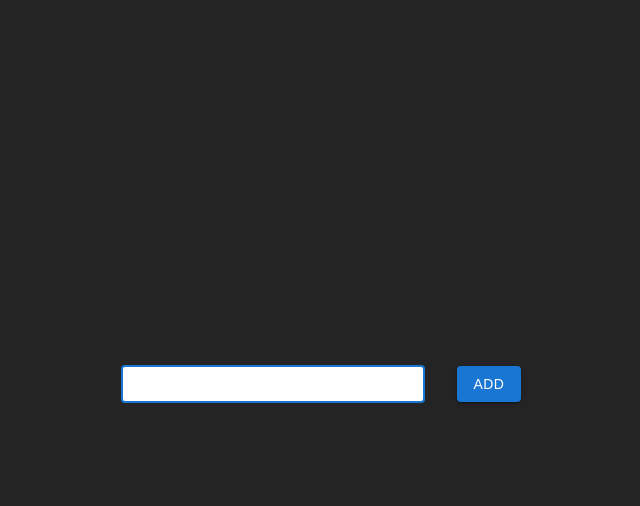
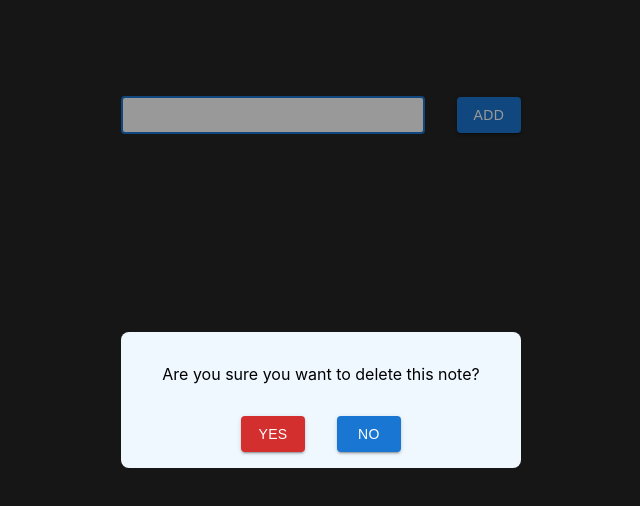
Before and after one commit to maria98kgm/Note_App, a React (Vite) app: page / in a window 1280 px wide. Shown: the top 506 px of the page, without its empty margins (319-959 px from the left). Built offline with nearby package versions, Linux system fonts and the light colour scheme.

Commit message:
feat: create modal window; add modal that asks permission for deletion

```diff
--- a/src/App.scss
+++ b/src/App.scss
@@ -2,19 +2,21 @@ body {
   margin: 0;
   display: flex;
   place-items: center;
-  min-height: 100vh;
   font-family: Inter, system-ui, Avenir, Helvetica, Arial, sans-serif;
   color: rgba(255, 255, 255, 0.87);
   background-color: #242424;
 }
 
 #root {
+  position: relative;
+  min-height: 100vh;
   width: 100%;
-  max-width: 1280px;
-  margin: 0 auto;
 }
 
 .App {
+  max-width: 1280px;
+  margin: 0 auto;
+  margin-top: 5rem;
   display: flex;
   flex-direction: column;
   align-items: center;
--- a/src/App.tsx
+++ b/src/App.tsx
@@ -4,6 +4,7 @@ import { ChangeEvent, useEffect, useState } from "react";
 // import viteLogo from "/vite.svg";
 import { Note } from "./components/Note";
 import { InputField } from "./components/InputField";
+import { ModalWindow } from "./components/ModalWindow";
 
 export const notesStorage = "notes";
 
@@ -21,6 +22,7 @@ export interface NoteItem {
 
 function App() {
   const [notes, setNotes] = useState<NoteItem[]>([]);
+  const [modal, setModal] = useState(true);
 
   const changeNotesHandler = (val: NoteItem[]) => {
     setNotes(val);
@@ -48,6 +50,7 @@ function App() {
           );
         })}
       </div>
+      {modal ? <ModalWindow /> : null}
     </div>
   );
 }
--- /dev/null
+++ b/src/components/ModalWindow/index.tsx
@@ -0,0 +1,18 @@
+import React from "react";
+import "./style.scss";
+
+export const ModalWindow = () => {
+  return (
+    <div className="modalWindowContainer">
+      <div className="modalWindow">
+        <div className="deleteModal">
+          <p>Are you sure you want to delete this note?</p>
+          <div className="answerButtons">
+            <button className="yesButton">Yes</button>
+            <button className="noButton">No</button>
+          </div>
+        </div>
+      </div>
+    </div>
+  );
+};
--- /dev/null
+++ b/src/components/ModalWindow/style.scss
@@ -0,0 +1,42 @@
+@use "../../share/commonStyles.scss" as *;
+
+.modalWindowContainer {
+  position: absolute;
+  width: 100%;
+  height: 100%;
+  inset: 0;
+  display: flex;
+  justify-content: center;
+  align-items: center;
+  background: rgba(0, 0, 0, 0.4);
+}
+
+.modalWindow {
+  background-color: aliceblue;
+  width: 100%;
+  max-width: 400px;
+  box-sizing: border-box;
+  padding: 1rem;
+  border-radius: 8px;
+}
+
+.deleteModal {
+  display: flex;
+  flex-direction: column;
+  align-items: center;
+  color: black;
+
+  .answerButtons {
+    margin-top: 1rem;
+    display: flex;
+    gap: 2rem;
+  }
+
+  .yesButton {
+    @include customButton($danger-color, $danger-dark);
+  }
+
+  .noButton {
+    @include customButton($primary-color, $primary-dark);
+  }
+}
```
